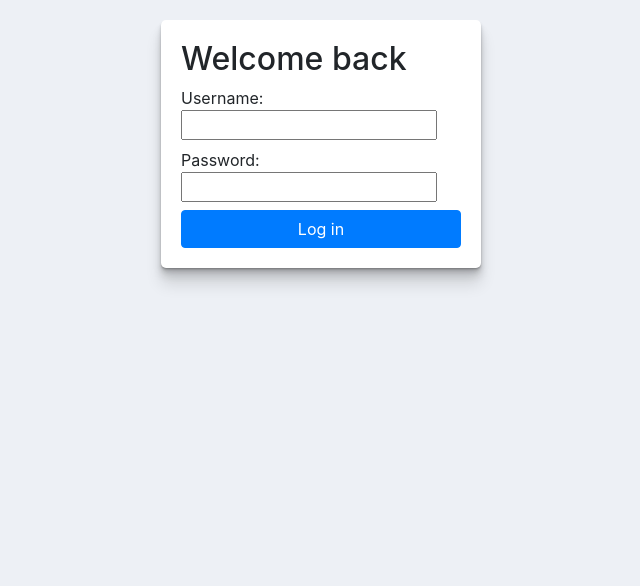
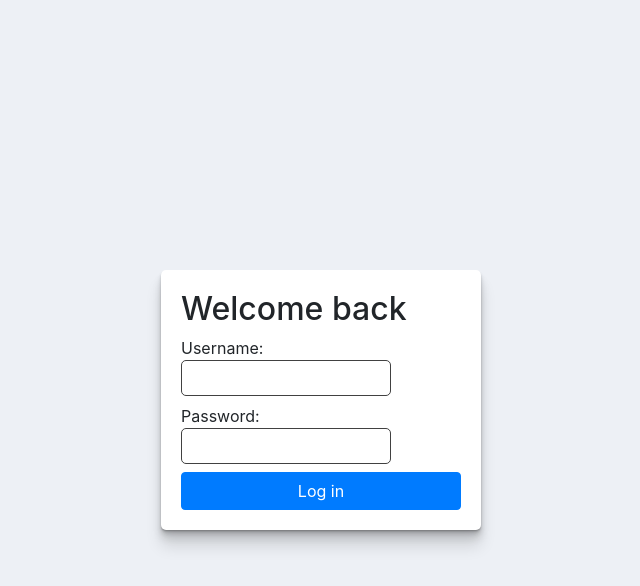
Before and after one commit to CEN-Group-3D/CEN-Project, a React (Create React App) app in the folder client/: page /login in a window 1280 px wide. Shown: the top 586 px of the page, without its empty margins (319-959 px from the left). Built offline with nearby package versions, Linux system fonts and the light colour scheme.

Commit message:
Adds default styles for inputs

```diff
--- a/client/src/App.css
+++ b/client/src/App.css
@@ -12,6 +12,17 @@ body {
     border: none;
     border-radius: 5px;
 
-    margin-top: 20px;
     padding: 20px;
 }
+input {
+    border-radius: 5px;
+    border: 1px solid #414141;
+    padding: 8px;
+    font-size: 12px;
+}
+#main-content-panel {
+    height: 100vh;
+    display: flex;
+    align-items: center;
+    justify-content: center;
+}
--- a/client/src/App.js
+++ b/client/src/App.js
@@ -13,6 +13,7 @@ const App = () => {
   return (
     <div>
       <Header />
+      <div id="main-content-panel">
         <Switch>
           <Route exact path="/login" component={Login} />
           <Route exact path="/Home" component={Home} />
@@ -22,6 +23,7 @@ const App = () => {
           <Route component={NotFound}/>
         </Switch>
       </div>
+    </div>
   );
 }
 
```
Lines whose indentation alone changed are shown as unchanged.
